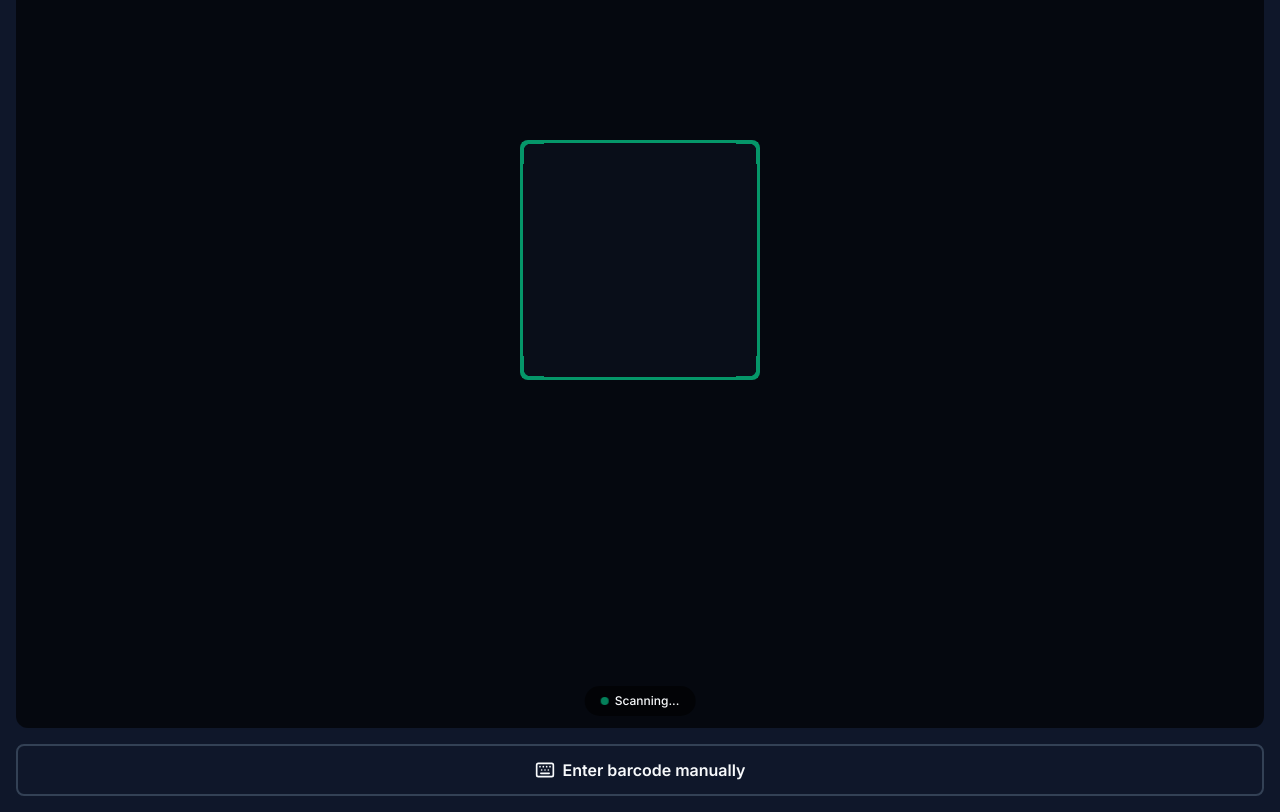
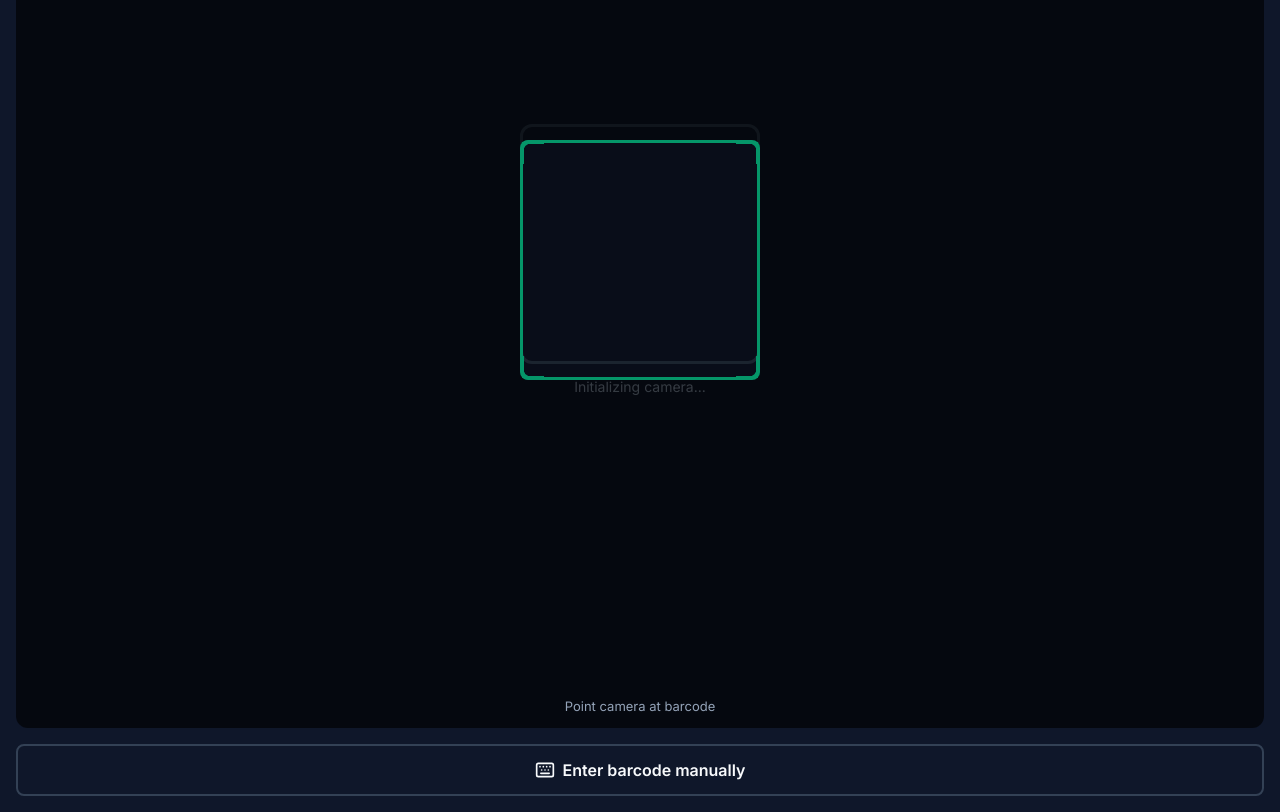
Before and after one commit to dcyngraphics-glitch/barcode-inventory, a React (Vite) app: page / in a window 1280 px wide. Shown: the part 280-1092 px from the top of the page. Built offline with nearby package versions, Linux system fonts and the light colour scheme; no server answers.

Commit message:
fix: address scanner screen accessibility and polish

```diff
--- a/src/components/CameraViewfinder.tsx
+++ b/src/components/CameraViewfinder.tsx
@@ -1,5 +1,5 @@
 import { useEffect, useRef, useState } from 'react';
-import { Zap, ZapOff, Camera } from 'lucide-react';
+import { Zap, ZapOff, Camera, CameraOff, RefreshCw } from 'lucide-react';
 import { useBarcodeScanner } from '@/hooks/useBarcodeScanner';
 
 interface CameraViewfinderProps {
@@ -8,15 +8,22 @@ interface CameraViewfinderProps {
 
 export function CameraViewfinder({ onScan }: CameraViewfinderProps) {
   const videoRef = useRef<HTMLVideoElement | null>(null);
+  const onScanRef = useRef(onScan);
   const [flashOn, setFlashOn] = useState(false);
   const [torchSupported, setTorchSupported] = useState(false);
-  const { scanning, error, start, stop } = useBarcodeScanner();
+  const [initializing, setInitializing] = useState(true);
+  const { scanning, error, errorType, start, stop } = useBarcodeScanner();
+
+  // Keep ref in sync with latest onScan prop
+  useEffect(() => {
+    onScanRef.current = onScan;
+  }, [onScan]);
 
   useEffect(() => {
     const video = videoRef.current;
     if (!video) return;
 
-    start(video, onScan);
+    start(video, (barcode: string) => onScanRef.current(barcode));
 
     // Check if torch is supported
     const stream = video.srcObject as MediaStream | null;
@@ -30,10 +37,14 @@ export function CameraViewfinder({ onScan }: CameraViewfinderProps) {
       }
     }
 
+    // Small delay to allow camera stream to attach
+    const initTimer = setTimeout(() => setInitializing(false), 500);
+
     return () => {
+      clearTimeout(initTimer);
       stop();
     };
-  }, [start, stop, onScan]);
+  }, [start, stop]);
 
   const toggleFlash = async () => {
     const video = videoRef.current;
@@ -57,6 +68,7 @@ export function CameraViewfinder({ onScan }: CameraViewfinderProps) {
   };
 
   if (error) {
+    const isNoCamera = errorType === 'no-camera';
     return (
       <div
         style={{
@@ -71,19 +83,26 @@ export function CameraViewfinder({ onScan }: CameraViewfinderProps) {
           gap: '1rem',
         }}
       >
+        {isNoCamera ? (
+          <CameraOff size={48} color="#94a3b8" />
+        ) : (
           <Camera size={48} color="#94a3b8" />
+        )}
         <div style={{ textAlign: 'center' }}>
           <p style={{ color: '#f8fafc', fontWeight: 500, marginBottom: '0.5rem' }}>
-            Camera permission required
+            {isNoCamera ? 'No camera available' : 'Camera permission required'}
           </p>
           <p style={{ color: '#94a3b8', fontSize: '14px' }}>
-            Allow camera access to scan barcodes
+            {isNoCamera
+              ? 'No camera hardware detected. Use manual entry instead.'
+              : 'Allow camera access to scan barcodes'}
           </p>
         </div>
+        {!isNoCamera && (
           <button
             onClick={() => {
               if (videoRef.current) {
-              start(videoRef.current, onScan);
+                start(videoRef.current, (barcode: string) => onScanRef.current(barcode));
               }
             }}
             style={{
@@ -96,10 +115,15 @@ export function CameraViewfinder({ onScan }: CameraViewfinderProps) {
               minHeight: '44px',
               cursor: 'pointer',
               border: 'none',
+              display: 'flex',
+              alignItems: 'center',
+              gap: '8px',
             }}
           >
-          Enable in Settings
+            <RefreshCw size={18} />
+            Retry
           </button>
+        )}
       </div>
     );
   }
@@ -115,6 +139,32 @@ export function CameraViewfinder({ onScan }: CameraViewfinderProps) {
         overflow: 'hidden',
       }}
     >
+      {initializing ? (
+        <div
+          style={{
+            position: 'absolute',
+            inset: 0,
+            display: 'flex',
+            flexDirection: 'column',
+            alignItems: 'center',
+            justifyContent: 'center',
+            gap: '12px',
+          }}
+        >
+          <div
+            style={{
+              width: '240px',
+              height: '240px',
+              borderRadius: '12px',
+              border: '3px solid #334155',
+              animation: 'shimmer 1.5s infinite',
+            }}
+          />
+          <p style={{ color: '#94a3b8', fontSize: '14px', margin: 0 }}>
+            Initializing camera...
+          </p>
+        </div>
+      ) : (
         <video
           ref={videoRef}
           autoPlay
@@ -126,6 +176,7 @@ export function CameraViewfinder({ onScan }: CameraViewfinderProps) {
             objectFit: 'cover',
           }}
         />
+      )}
 
       {/* Overlay with scan frame cutout */}
       <div
@@ -227,12 +278,29 @@ export function CameraViewfinder({ onScan }: CameraViewfinderProps) {
         </button>
       )}
 
+      {/* Helper text */}
+      <p
+        style={{
+          position: 'absolute',
+          bottom: '12px',
+          left: '50%',
+          transform: 'translateX(-50%)',
+          color: '#94a3b8',
+          fontSize: '13px',
+          margin: 0,
+          textAlign: 'center',
+          pointerEvents: 'none',
+        }}
+      >
+        Point camera at barcode
+      </p>
+
       {/* Scanning indicator */}
       {scanning && (
         <div
           style={{
             position: 'absolute',
-            bottom: '12px',
+            bottom: '36px',
             left: '50%',
             transform: 'translateX(-50%)',
             background: 'rgba(0, 0, 0, 0.6)',
@@ -264,6 +332,11 @@ export function CameraViewfinder({ onScan }: CameraViewfinderProps) {
           0%, 100% { opacity: 1; }
           50% { opacity: 0.4; }
         }
+        @keyframes shimmer {
+          0% { opacity: 1; }
+          50% { opacity: 0.5; }
+          100% { opacity: 1; }
+        }
       `}</style>
     </div>
   );
--- a/src/components/RecentScans.tsx
+++ b/src/components/RecentScans.tsx
@@ -33,6 +33,7 @@ function timeAgo(dateString: string): string {
 export function RecentScans() {
   const [scans, setScans] = useState<RecentScanItem[]>([]);
   const [loading, setLoading] = useState(true);
+  const [error, setError] = useState<string | null>(null);
   const navigate = useNavigate();
 
   useEffect(() => {
@@ -55,6 +56,7 @@ export function RecentScans() {
         setScans(items);
       } catch (err) {
         console.error('Failed to load recent scans:', err);
+        setError('Failed to load recent scans');
       } finally {
         setLoading(false);
       }
@@ -90,6 +92,28 @@ export function RecentScans() {
               }}
             />
           ))}
+        </div>
+      </div>
+    );
+  }
+
+  if (error) {
+    return (
+      <div style={{ padding: '16px 0' }}>
+        <div
+          style={{
+            display: 'flex',
+            alignItems: 'center',
+            gap: '8px',
+            padding: '12px 16px',
+            background: '#1e293b',
+            borderRadius: '8px',
+            color: '#f87171',
+            fontSize: '14px',
+          }}
+        >
+          <span>⚠️</span>
+          <span>{error}</span>
         </div>
       </div>
     );
--- a/src/hooks/useBarcodeScanner.ts
+++ b/src/hooks/useBarcodeScanner.ts
@@ -10,13 +10,16 @@ declare global {
   }
 }
 
+type CameraErrorType = 'permission-denied' | 'no-camera' | 'unknown';
+
 interface ScannerState {
   scanning: boolean;
   error: string | null;
+  errorType: CameraErrorType;
 }
 
 export function useBarcodeScanner() {
-  const [state, setState] = useState<ScannerState>({ scanning: false, error: null });
+  const [state, setState] = useState<ScannerState>({ scanning: false, error: null, errorType: 'unknown' });
   const videoRef = useRef<HTMLVideoElement | null>(null);
   const streamRef = useRef<MediaStream | null>(null);
   const rafRef = useRef<number | null>(null);
@@ -38,14 +41,18 @@ export function useBarcodeScanner() {
     if (videoRef.current) {
       videoRef.current.srcObject = null;
     }
-    setState({ scanning: false, error: null });
+    if (canvasRef.current) {
+      canvasRef.current.remove();
+      canvasRef.current = null;
+    }
+    setState({ scanning: false, error: null, errorType: 'unknown' });
   }, []);
 
   const start = useCallback(
     async (video: HTMLVideoElement, onScan: (barcode: string) => void) => {
       videoRef.current = video;
       onScanRef.current = onScan;
-      setState({ scanning: true, error: null });
+      setState({ scanning: true, error: null, errorType: 'unknown' });
 
       try {
         const stream = await navigator.mediaDevices.getUserMedia({
@@ -102,9 +109,16 @@ export function useBarcodeScanner() {
           rafRef.current = requestAnimationFrame(tick);
         }
       } catch (err) {
+        const errorType: CameraErrorType =
+          err instanceof DOMException && (err.name === 'NotAllowedError' || err.name === 'PermissionDeniedError')
+            ? 'permission-denied'
+            : err instanceof DOMException && (err.name === 'NotFoundError' || err.name === 'DevicesNotFoundError' || err.name === 'OverconstrainedError')
+              ? 'no-camera'
+              : 'unknown';
         setState({
           scanning: false,
           error: err instanceof Error ? err.message : 'Failed to access camera',
+          errorType,
         });
       }
     },
@@ -120,6 +134,7 @@ export function useBarcodeScanner() {
   return {
     scanning: state.scanning,
     error: state.error,
+    errorType: state.errorType,
     hasBarcodeDetector,
     start,
     stop,
--- a/src/screens/ScannerScreen.tsx
+++ b/src/screens/ScannerScreen.tsx
@@ -22,15 +22,11 @@ export function ScannerScreen() {
     };
   }, []);
 
-  const handleScan = (barcode: string) => {
+  const handleBarcodeSubmit = (barcode: string) => {
     // Haptic feedback if available
     if (navigator.vibrate) {
       navigator.vibrate(50);
     }
-    navigate(`/product/${barcode}`);
-  };
-
-  const handleManualSubmit = (barcode: string) => {
     navigate(`/product/${barcode}`);
   };
 
@@ -100,7 +96,7 @@ export function ScannerScreen() {
         }}
       >
         {/* Camera Viewfinder */}
-        <CameraViewfinder onScan={handleScan} />
+        <CameraViewfinder onScan={handleBarcodeSubmit} />
 
         {/* Manual Entry Button */}
         <button
@@ -135,7 +131,7 @@ export function ScannerScreen() {
       <ManualEntrySheet
         open={manualEntryOpen}
         onClose={() => setManualEntryOpen(false)}
-        onSubmit={handleManualSubmit}
+        onSubmit={handleBarcodeSubmit}
       />
     </div>
   );
```
Also changed, not shown: src/components/ManualEntrySheet.tsx (+48 -1 lines). Lines whose indentation alone changed are shown as unchanged.
